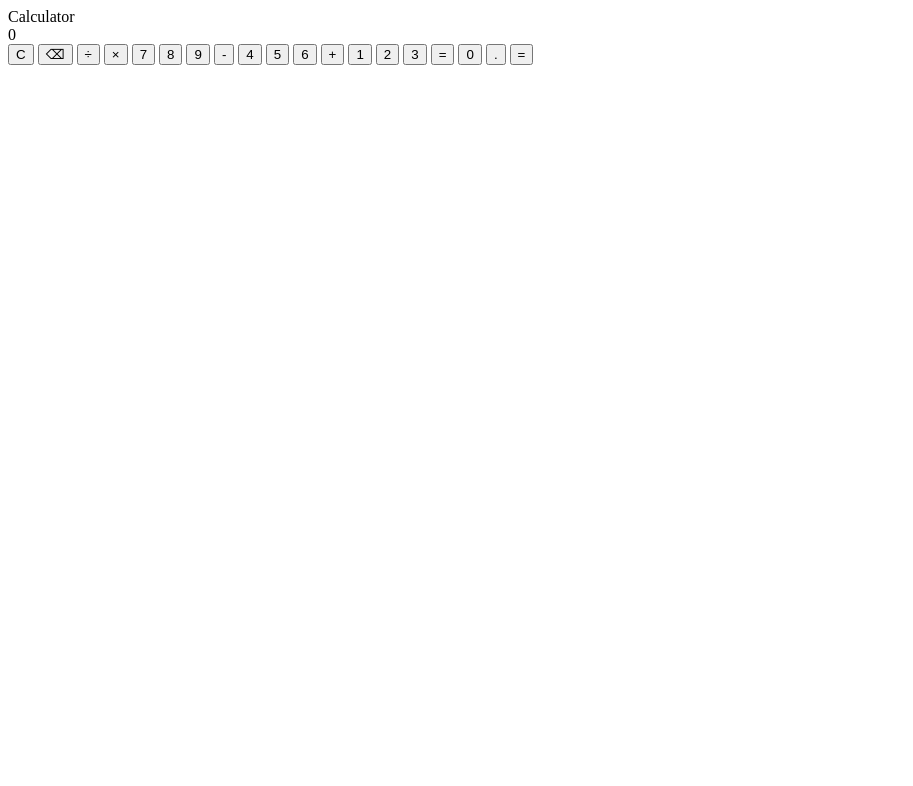
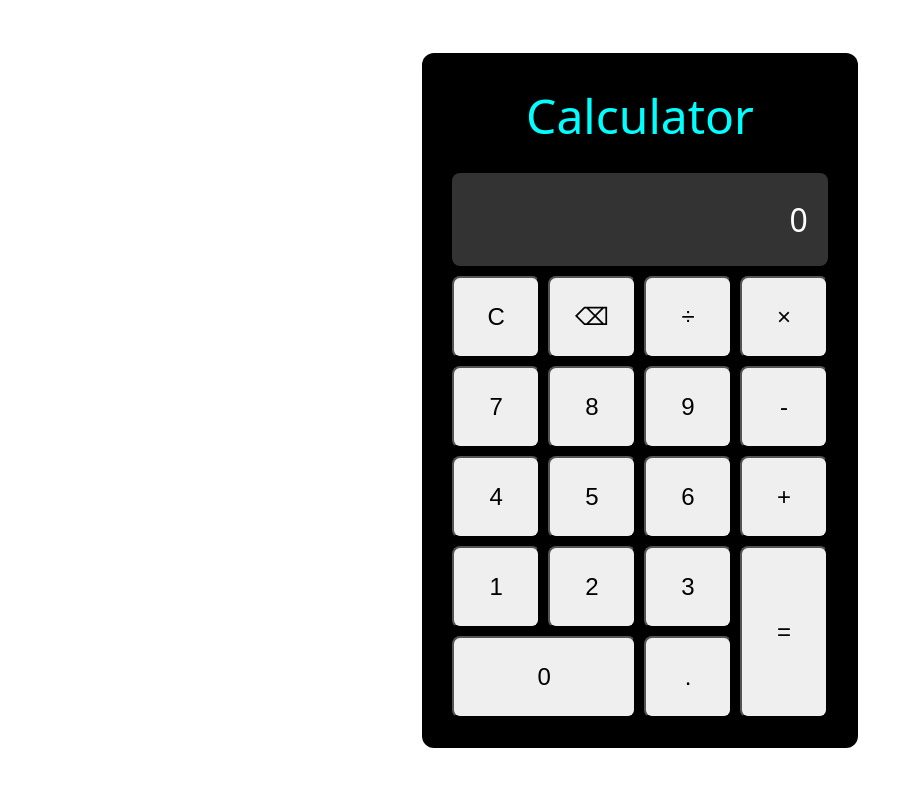
Before and after one commit to gymagyel/calculator, a plain HTML site: page index.html in a window 1280 px wide. Shown: the whole page, without its empty margins (0-913 px from the left). Drawn offline with Linux system fonts and the light colour scheme.

Commit message:
Style calculator layout and buttons

```diff
--- a/index.html
+++ b/index.html
@@ -8,7 +8,7 @@
 
 </head>
 <body>
-    <div class="calculator">
+<div class="calculator">
 
 <header class="calculator-title">Calculator</header>
 
@@ -33,11 +33,11 @@
       <button class="btn btn-number">1</button>
       <button class="btn btn-number">2</button>
       <button class="btn btn-number">3</button>
-      <button class="btn btn-equals-small">=</button>
+      <button class="btn btn-equals-large">=</button>
 
       <button class="btn btn-number zero">0</button>
       <button class="btn btn-decimal">.</button>
-      <button class="btn btn-equals-wide">=</button>
+
 
   </div>
     </div>
--- a/style.css
+++ b/style.css
@@ -0,0 +1,61 @@
+body {
+    margin: 0;
+    padding: 0;
+    font-family: system-ui, -apple-system, BlinkMacSystemFont, 'Segoe UI', Roboto, Oxygen, Ubuntu, Cantarell, 'Open Sans', 'Helvetica Neue', sans-serif;
+    display: flex;
+    justify-content: center;
+    align-items: center;
+    height: 100vh;
+}
+
+.calculator {
+    background-color: black;
+    color: azure;
+    padding: 30px;
+    border-radius:  12px;
+
+
+}
+
+.calculator-title {
+
+    color: aqua;
+    font-size: 3rem;
+    text-align: center;
+    padding-bottom: 25px;
+}
+
+#display {
+    text-align: right;
+    padding: 25px;
+    padding-right: 20px;
+    background-color:#333;;
+    color: white;
+    font-size: 2rem;
+    border-radius: 8px;
+    margin-bottom: 10px;
+
+
+}
+
+.buttons {
+    display: grid;
+    grid-template-columns: repeat(4, 1fr);
+    gap: 8px;
+
+
+
+}
+.zero {
+  grid-column: span 2;
+}
+
+.btn-equals-large {
+  grid-row: span 2;
+}
+
+button{
+    font-size: 1.5rem;
+    padding: 25px;
+    border-radius: 8px;
+}
```
